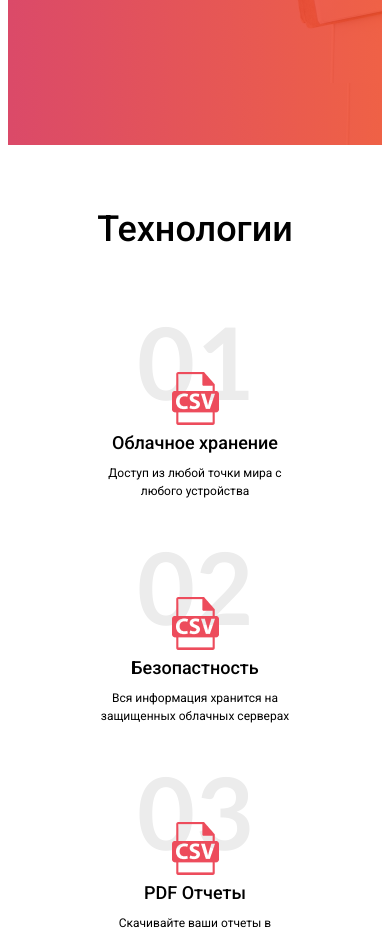
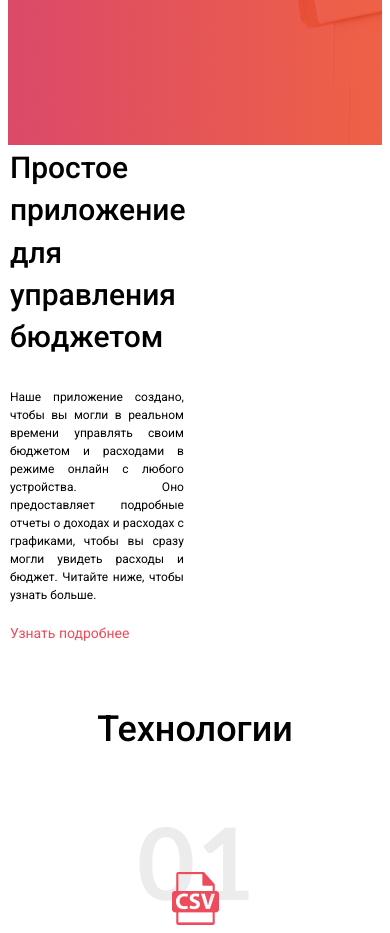
Before and after one commit to UZBEKGIRL/CloudBudget1, a React (Vite) app: page / in a window 390 px wide. Shown: the part 891-1824 px from the top of the page. Built offline with nearby package versions, Linux system fonts and the light colour scheme.

Commit message:
homepage chala

```diff
--- a/src/pages/HomePage/index.jsx
+++ b/src/pages/HomePage/index.jsx
@@ -4,12 +4,23 @@ import Showcase from "../../components/Showcase";
 import TexnologiCard from "../../components/TexnologiCard";
 import TypographyFun from "../../components/Typography";
 import cn from "./style.module.scss";
+import Img from "../../components/Img/Img";
 
 function HomePage(props) {
 
     return (
         <Layout>
             <Showcase></Showcase>
+            <div className={clsx(cn['second'])}>
+                <div className={clsx(cn['inner'])}>
+                    <TypographyFun tag='h1' classname='header'>Простое приложение для управления бюджетом</TypographyFun>
+                    <div className={clsx(cn['in1'])}>
+                    <TypographyFun tag='p' classname='p'>Наше приложение создано, чтобы вы могли в реальном времени управлять своим бюджетом и расходами в режиме онлайн с любого устройства. Оно предоставляет подробные отчеты о доходах и расходах с графиками, чтобы вы сразу могли увидеть расходы и бюджет. Читайте ниже, чтобы узнать больше.</TypographyFun>
+                    <a href="#">Узнать подробнее</a>
+                    </div>
+                </div>
+                <Img width = '445px' height='311px' radius = '15px' img='/src/assets/Video_bg.png'></Img>
+            </div>
 
             <div className={clsx(cn['texnologi'])}>
                 <TypographyFun tag='h1' classname='header'>Технологии</TypographyFun>
--- a/src/pages/HomePage/style.module.scss
+++ b/src/pages/HomePage/style.module.scss
@@ -1,5 +1,48 @@
 
 
+
+.second{
+    width: 75%;
+    height: 500px;
+    max-width: 1260px;
+    margin: 0 auto;
+    display: flex;
+    justify-content: space-between;
+    align-items: center;
+
+    .inner{
+        width: 47%;
+        display: flex;
+        flex-direction: column;
+        gap: 30px;
+
+        .in1{
+            width: 100%;
+            display: flex;
+            flex-direction: column;
+            align-items: flex-start;
+            justify-content: start;
+            gap: 20px;
+            p{
+                text-align: justify;
+            }
+
+            a{
+                color: #ED4C5C;
+                font-family: Roboto;
+                font-size: 14px;
+                font-weight: 400;
+                line-height: 19.6px;
+                text-align: justify;
+                text-decoration: none;
+                &:hover{
+                    transform: scale(1.1);
+                }
+            }
+        }
+    }
+
+}
 .texnologi{
     width: 100%;
     height: 500px;
@@ -21,6 +64,10 @@
 }
 
 @media (max-width: 1250px){
+
+    .second{
+        width: 90%;
+    }
     .texnologi{
         .in{
             width: 100%;
@@ -28,6 +75,15 @@
     }
 }
 @media (max-width: 1000px){
+    .second{
+        width: 98%;
+
+        .inner{
+            h1{
+                font-size: 30px;
+            }
+        }
+    }
     .texnologi{
         height: auto;
         .in{
@@ -37,7 +93,30 @@
         }
     }
 }
+
+@media (max-width: 900px){
+    .second{
+        width: 99%;
+
+        .inner{
+            h1{
+                font-size: 30px;
+            }
+        }
+
+        img{
+            display: none;
+        }
+    }
+}
 @media (max-width: 768px){
+
+    .second{
+        ._img_11cla_1{
+            display: none;
+            width: 100%;
+        }
+    }
     .texnologi{
         height: auto;
         .in{
```
Also changed, not shown: src/assets/Video_bg.png (added).
